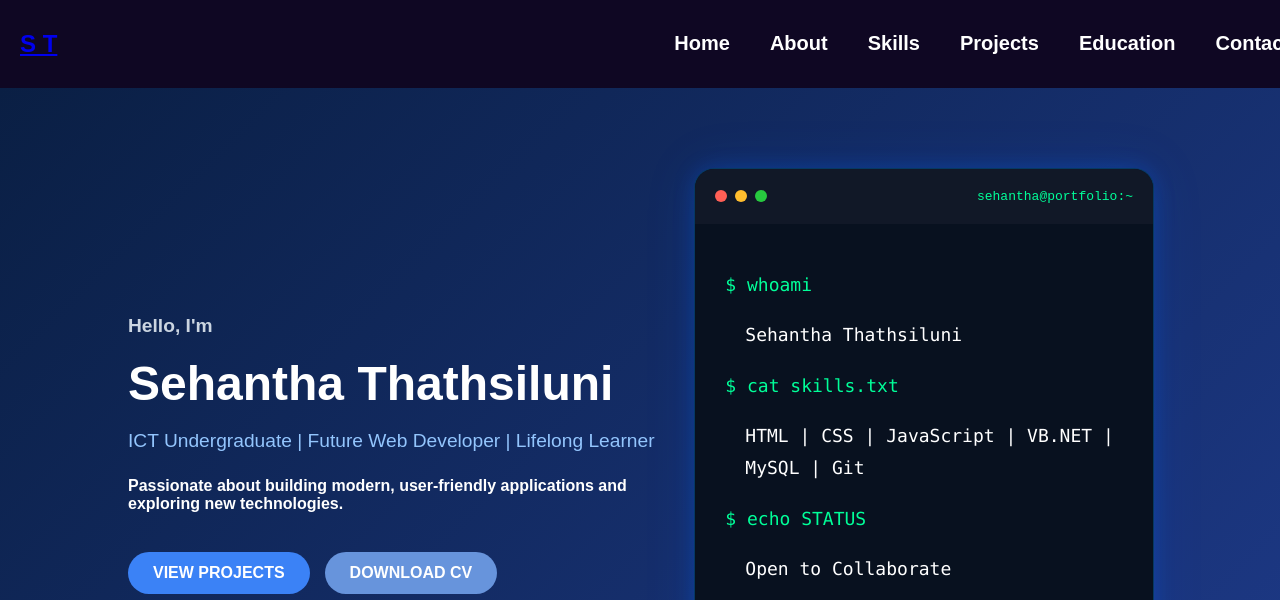
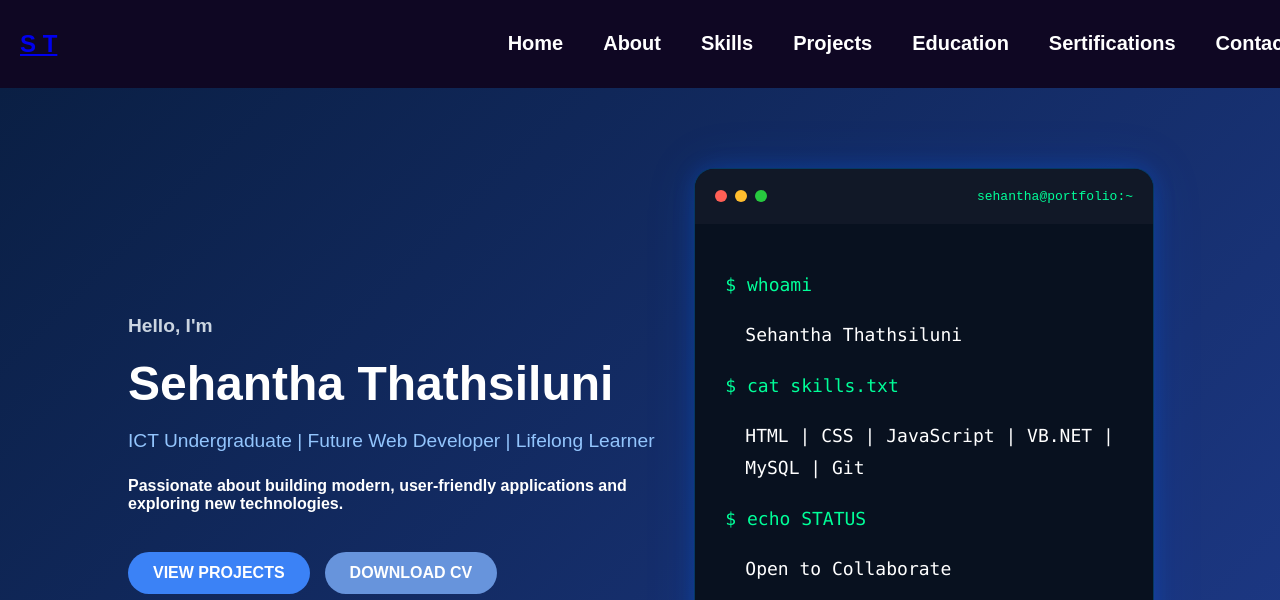
Before and after one commit to Seha30/Portfolio, a plain HTML site: page index.html in a window 1280 px wide. Shown: the top 600 px of the page. Drawn offline with Linux system fonts and the light colour scheme.

Commit message:
made the message sending working

```diff
--- a/index.html
+++ b/index.html
@@ -25,6 +25,7 @@
       <li><a href="#skills">Skills</a></li>
       <li><a href="#projects">Projects</a></li>
       <li><a href="#education">Education</a></li>
+      <li><a href="#sertification">Sertifications</a></li>
       <li><a href="#contact">Contact</a></li>
     </ul>
     <!-- Hamburger icon -->
@@ -112,7 +113,6 @@
       <p>// &nbsp; About Me</p>
       <hr>
     </div>
-
     <div class="about">
       <div class="about-image-leftsec">
         <img src="sehantha.png" alt="Profile Picture" class="profile-pic">
@@ -271,7 +271,7 @@ real-world academic and personal projects.</p>
   </section>
 
   </table>
-<section class="certifications">
+  <section class="certifications" id="sertification">
     <div class="sub-titles">
       <p>// &nbsp; Sertifications</p>
       <hr>
@@ -308,7 +308,7 @@ real-world academic and personal projects.</p>
     </div>
 
     <div class="right-section">
-      <form>
+      <form action="https://formspree.io/f/mbdvobyp" method="POST">
         <label>Name</label>
         <input type="text" placeholder="Your name">
 
```
Lines whose indentation alone changed are shown as unchanged.
